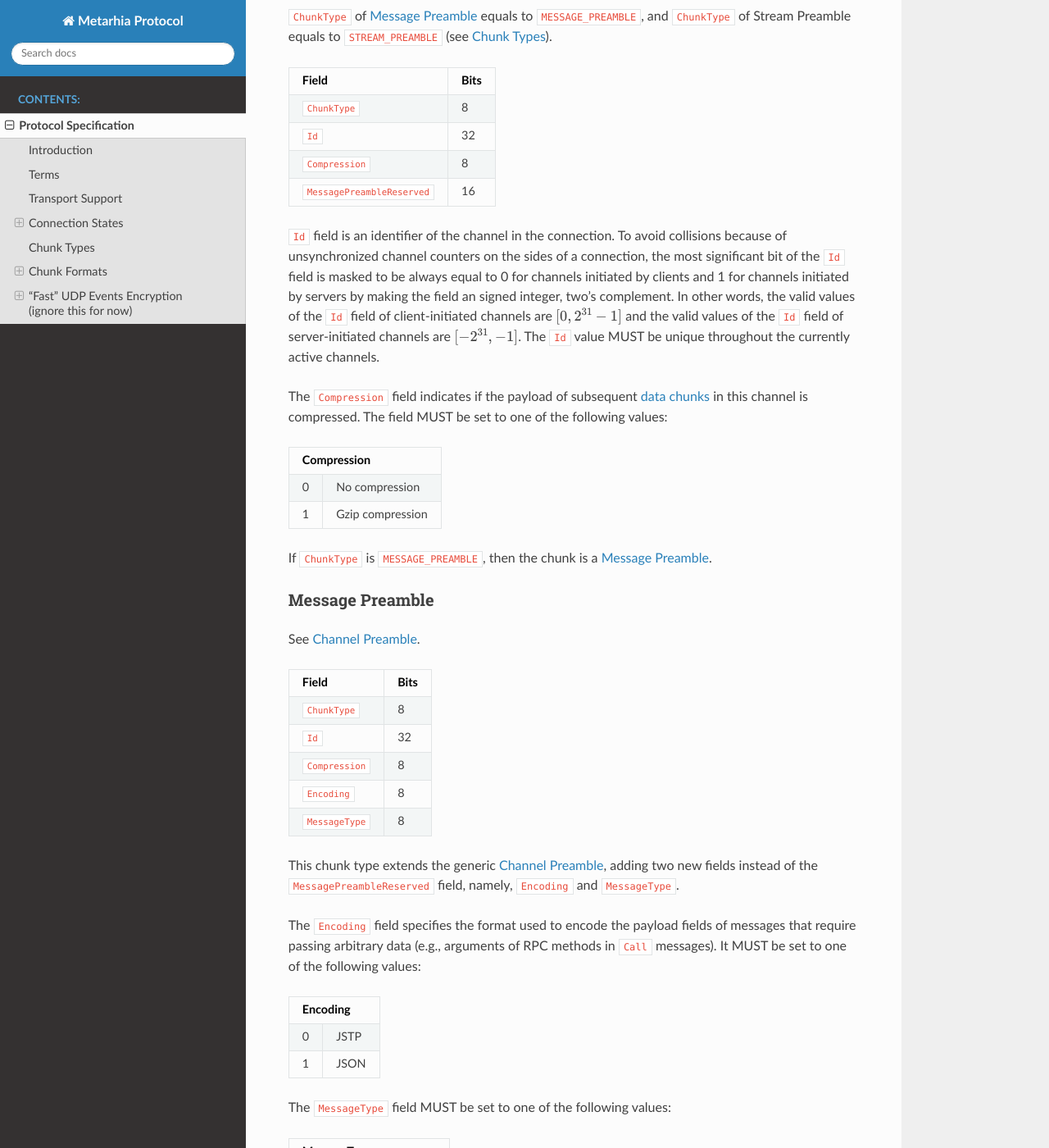
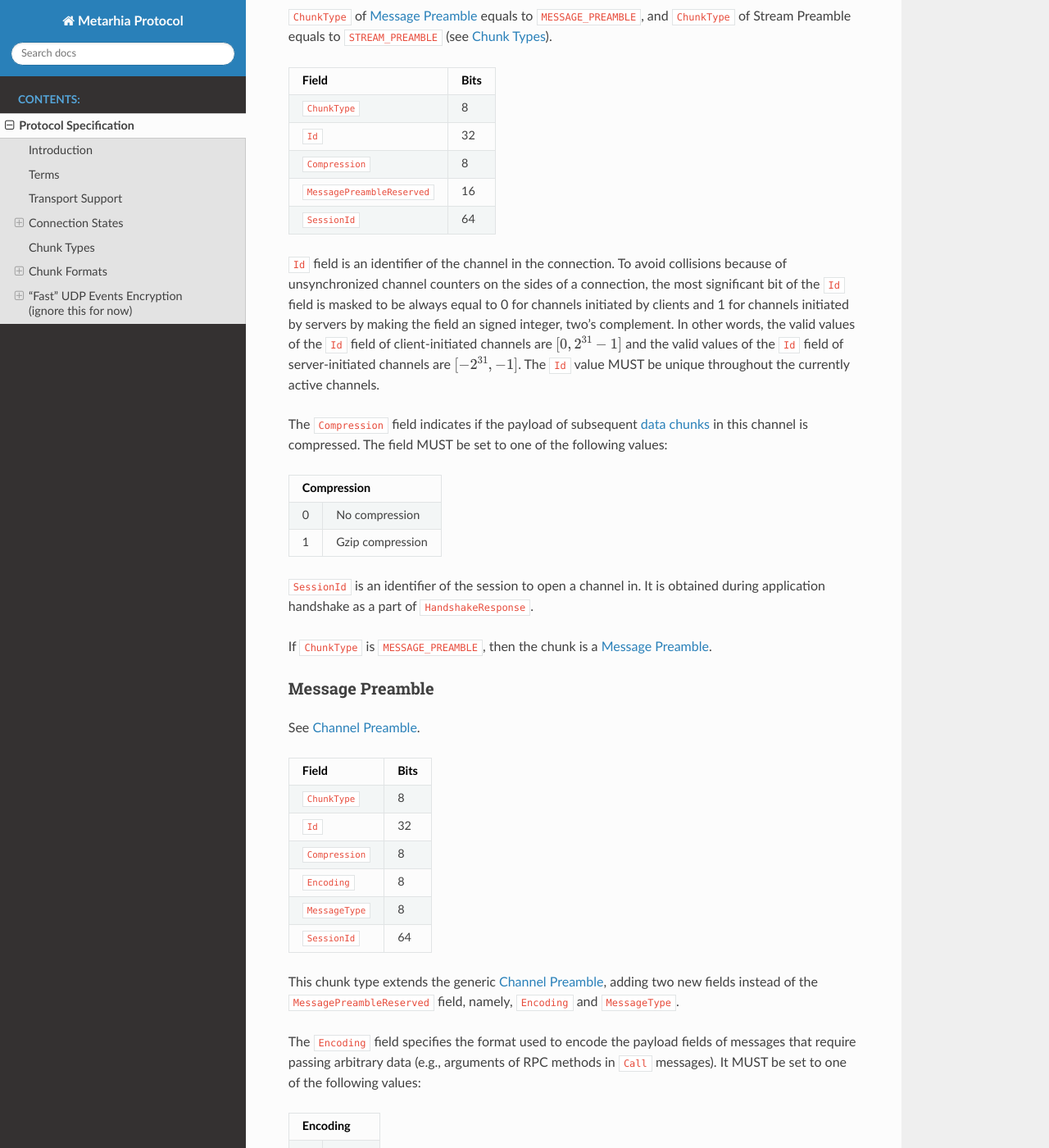
Before and after one commit to metarhia/protocol, a Sphinx documentation site: the page built from docs/protocol.rst, in a window 1280 px wide and 1400 px high, scrolled down 5111 px. Shown: the whole window at 82% size. Built offline with Sphinx 7.4.7 and the Read the Docs theme 2.0.0, drawn with Linux system fonts in a browser that asks for light colours.

Commit message:
docs(spec): add SessionId field to ChannelPreamble

```diff
--- a/docs/protocol.rst
+++ b/docs/protocol.rst
@@ -297,6 +297,8 @@ Types`_).
 +-----------------------------+------+
 | ``MessagePreambleReserved`` | 16   |
 +-----------------------------+------+
+| ``SessionId``               | 64   |
++-----------------------------+------+
 
 ``Id`` field is an identifier of the channel in the connection.  To avoid
 collisions because of unsynchronized channel counters on the sides of a
@@ -322,6 +324,9 @@ following values:
 
 __ `Data Chunk`_
 
+``SessionId`` is an identifier of the session to open a channel in.  It is
+obtained during application handshake as a part of ``HandshakeResponse``.
+
 If ``ChunkType`` is ``MESSAGE_PREAMBLE``, then the chunk is a `Message Preamble`_.
 
 Message Preamble
@@ -341,6 +346,8 @@ See `Channel Preamble`_.
 | ``Encoding``                | 8    |
 +-----------------------------+------+
 | ``MessageType``             | 8    |
++-----------------------------+------+
+| ``SessionId``               | 64   |
 +-----------------------------+------+
 
 This chunk type extends the generic `Channel Preamble`_, adding two new fields
```
